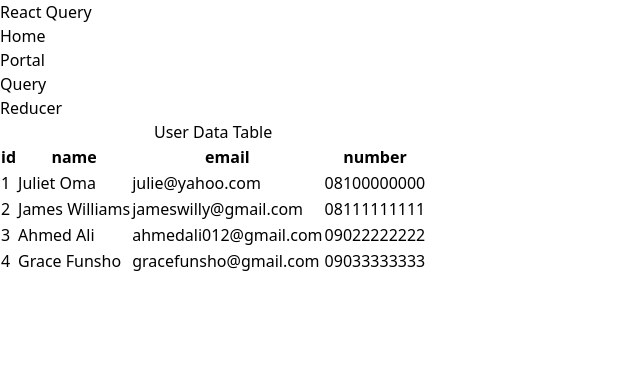
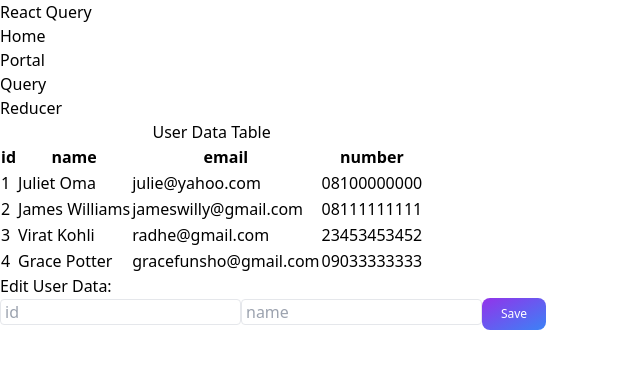
Before and after one commit to pagarevijayy/dev-dojo, a React (Vite) app in the folder kata-react-context/: page /react-query in a window 1280 px wide. Shown: the top 368 px of the page, without its empty margins (0-640 px from the left). Built offline with nearby package versions, Linux system fonts and the light colour scheme; data requests are answered from the project's data file.

Commit message:
RQ: useMutation

```diff
--- a/kata-react-context/data/db.json
+++ b/kata-react-context/data/db.json
@@ -1,7 +1,17 @@
 {
   "posts": [
-        { "id": "1", "title": "Juliet Classes", "views": 100, "userId": "1" },
-        { "id": "2", "title": "James' Adventures", "views": 200, "userId": "3" }
+    {
+      "id": "1",
+      "title": "Juliet Classes",
+      "views": 100,
+      "userId": "1"
+    },
+    {
+      "id": "2",
+      "title": "James' Adventures",
+      "views": 200,
+      "userId": "3"
+    }
   ],
   "comments": [
     {
@@ -19,26 +29,26 @@
   ],
   "users": [
     {
-            "id": 1,
+      "id": "1",
       "name": "Juliet Oma",
       "email": "julie@yahoo.com",
       "number": "08100000000"
     },
     {
-            "id": 2,
+      "id": "2",
       "name": "James Williams",
       "email": "jameswilly@gmail.com",
       "number": "08111111111"
     },
     {
-            "id": 3,
-            "name": "Ahmed Ali",
-            "email": "ahmedali012@gmail.com",
-            "number": "09022222222"
+      "id": "3",
+      "name": "Virat Kohli",
+      "email": "radhe@gmail.com",
+      "number": "23453453452"
     },
     {
-            "id": 4,
-            "name": "Grace Funsho",
+      "id": "4",
+      "name": "Grace Potter",
       "email": "gracefunsho@gmail.com",
       "number": "09033333333"
     }
--- a/kata-react-context/src/main.tsx
+++ b/kata-react-context/src/main.tsx
@@ -40,7 +40,7 @@ const router = createBrowserRouter([
     },
 ]);
 
-const queryClient = new QueryClient();
+export const queryClient = new QueryClient();
 
 ReactDOM.createRoot(document.getElementById("root")!).render(
     <React.StrictMode>
--- a/kata-react-context/src/pages/QueryDemo.tsx
+++ b/kata-react-context/src/pages/QueryDemo.tsx
@@ -1,17 +1,18 @@
-import { useQuery } from "@tanstack/react-query";
+import { useQuery, useMutation } from "@tanstack/react-query";
 import useSetPageTitle from "../hooks/useSetPageTitle";
 import ErrorBoundary from "../components/ErrorBoundary";
+import { queryClient } from "../main";
 
 const baseURL = "http://localhost:3000";
 
-type userType = {
+type UserType = {
     id: number;
     name: string;
     email: string;
     number: string;
 };
 
-const UserTable = ({ users }: { users: userType[] }) => {
+const UserTable = ({ users }: { users: UserType[] }) => {
     return (
         <table
             id="users_table"
@@ -35,7 +36,7 @@ const UserTable = ({ users }: { users: userType[] }) => {
                 </tr>
             </thead>
             <tbody>
-                {users.map((user: userType) => {
+                {users.map((user: UserType) => {
                     return (
                         <tr
                             className="bg-white border-b dark:bg-gray-800 dark:border-gray-700"
@@ -53,9 +54,72 @@ const UserTable = ({ users }: { users: userType[] }) => {
     );
 };
 
-const fetchUsers = async (): Promise<userType[]> => {
+const fetchUsers = async (): Promise<UserType[]> => {
     const res = await fetch(`${baseURL}/users`);
     return await res.json();
+};
+
+const updateUser = async (userData: Partial<UserType>): Promise<UserType> => {
+    // Perform the mutation logic, e.g., make an API request to update the user
+    const response = await fetch(`${baseURL}/users/${userData.id}`, {
+        method: "PATCH",
+        body: JSON.stringify(userData),
+        headers: {
+            "Content-Type": "application/json",
+        },
+    });
+
+    if (!response.ok) {
+        throw new Error("Failed to update user");
+    }
+
+    return response.json();
+};
+
+const EditUserForm = () => {
+    const { isPending, mutate, error, isError } = useMutation({
+        mutationFn: updateUser,
+        onSuccess: (result, context) => {
+            console.log("result context", result, context);
+            queryClient.refetchQueries({ queryKey: ["usersTable"] });
+        },
+    });
+
+    const handleSubmit = (event: React.FormEvent<HTMLFormElement>) => {
+        event.preventDefault();
+        const formData = new FormData(event.currentTarget);
+        const userData = Object.fromEntries(formData);
+        // console.log("userData", userData);
+        mutate(userData);
+    };
+
+    return (
+        <form className="my-2 space-x-2" onSubmit={handleSubmit}>
+            <h2 className="m-2">Edit User Data:</h2>
+            <label htmlFor="id">
+                <input
+                    className="primary-input"
+                    type="text"
+                    placeholder="id"
+                    name="id"
+                    id="id"
+                />
+            </label>
+            <label htmlFor="name">
+                <input
+                    className="primary-input"
+                    type="text"
+                    placeholder="name"
+                    name="name"
+                    id="name"
+                />
+            </label>
+            <button className="btn-primary" type="submit" disabled={isPending}>
+                {isPending ? "Saving..." : "Save"}
+            </button>
+            {isError && <div>Error: {error.message}</div>}
+        </form>
+    );
 };
 
 const QueryDemo = () => {
@@ -76,6 +140,7 @@ const QueryDemo = () => {
     return (
         <>
             <UserTable users={users}></UserTable>
+            <EditUserForm />
         </>
     );
 };
```
Lines whose indentation alone changed are shown as unchanged.
